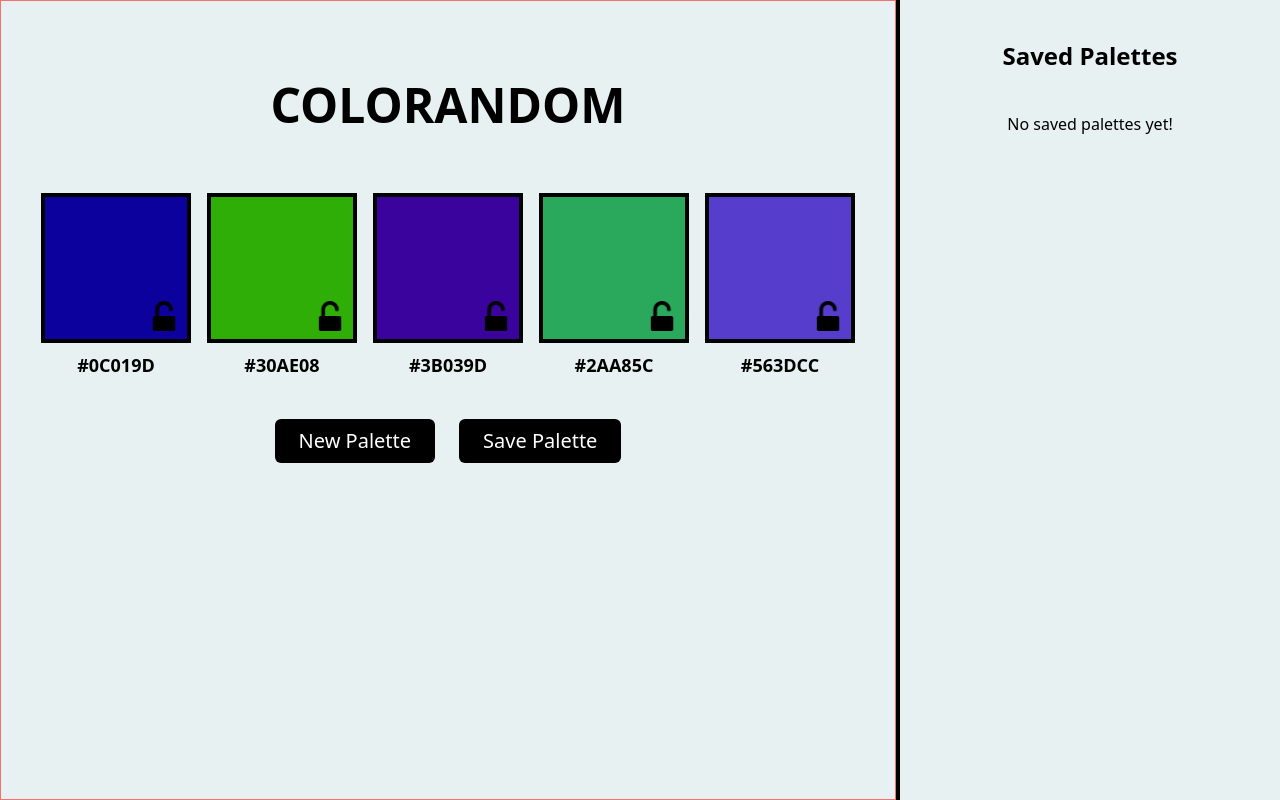
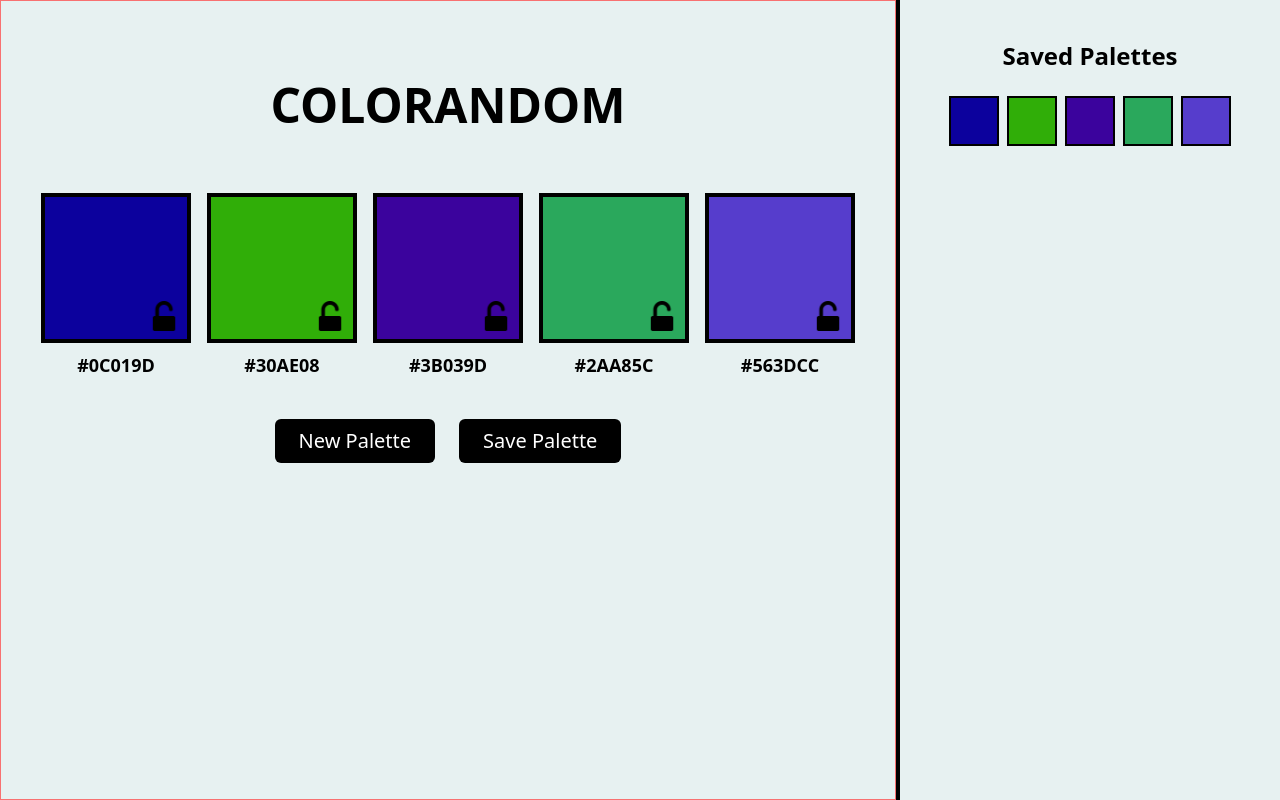
Before and after one commit to Jesusborjas006/coloRandom, a React (Vite) app: page / in a window 1280 px wide. Both pictures are taken after a click on the button "Save Palette". Built offline with nearby package versions, Linux system fonts and the light colour scheme.

Commit message:
Will add function to add to saved palettes

```diff
--- a/src/App.tsx
+++ b/src/App.tsx
@@ -3,6 +3,7 @@ import CardColors from "./components/CardColors";
 import SavedPalettes from "./components/SavedPalettes";
 import Title from "./components/Title";
 import { generateHexCode } from "./utils";
+import { HexCodesType } from "./utils/types";
 
 function App() {
   const [hexCodes, setHexCodes] = useState([
@@ -32,9 +33,9 @@ function App() {
       isLocked: false,
     },
   ]);
-  const [savedColorPalettes, setSavedColorPalettes] = useState([]);
-
-  console.log(hexCodes);
+  const [savedColorPalettes, setSavedColorPalettes] = useState<
+    HexCodesType[][]
+  >([]);
 
   const handleOnClick = () => {
     const newHexCode = hexCodes.map((card) => {
@@ -56,6 +57,10 @@ function App() {
     setHexCodes(updatedCards);
   };
 
+  const addToSavedPalettes = (currentDisplayed: HexCodesType[]) => {
+    setSavedColorPalettes([...savedColorPalettes, currentDisplayed]);
+  };
+
   return (
     <main className="text-center flex">
       <section className="w-[70%] border border-red-400">
@@ -64,6 +69,7 @@ function App() {
           hexCodes={hexCodes}
           handleOnClick={handleOnClick}
           handleToggle={handleToggle}
+          addToSavedPalettes={addToSavedPalettes}
         />
       </section>
       <SavedPalettes savedColorPalettes={savedColorPalettes} />
--- a/src/components/CardColors.tsx
+++ b/src/components/CardColors.tsx
@@ -6,12 +6,14 @@ interface CardColorsProps {
   hexCodes: HexCodesType[];
   handleOnClick: () => void;
   handleToggle: (cardId: number) => void;
+  addToSavedPalettes: (currentDisplayed: HexCodesType[]) => void;
 }
 
 export const CardColors = ({
   hexCodes,
   handleOnClick,
   handleToggle,
+  addToSavedPalettes,
 }: CardColorsProps) => {
   const cardElements = hexCodes.map((card) => (
     <div key={card.id}>
@@ -44,7 +46,10 @@ export const CardColors = ({
         >
           New Palette
         </button>
-        <button className="bg-black text-white px-6 py-2 rounded-md text-xl mt-10">
+        <button
+          className="bg-black text-white px-6 py-2 rounded-md text-xl mt-10"
+          onClick={() => addToSavedPalettes(hexCodes)}
+        >
           Save Palette
         </button>
       </div>
--- a/src/components/SavedPalettes.tsx
+++ b/src/components/SavedPalettes.tsx
@@ -1,15 +1,31 @@
 import { HexCodesType } from "../utils/types";
 
 interface SavedPalettesProps {
-  savedColorPalettes: HexCodesType[] | [];
+  savedColorPalettes: HexCodesType[][];
 }
 
 const SavedPalettes = ({ savedColorPalettes }: SavedPalettesProps) => {
+  const savedPaletteElements = savedColorPalettes.map(
+    (palette, paletteIndex) => (
+      <div key={paletteIndex} className="flex gap-x-2 justify-center my-6">
+        {palette.map((color, colorIndex) => (
+          <div
+            key={colorIndex}
+            className="h-[50px] w-[50px] border-2 border-black"
+            style={{ backgroundColor: `#${color.color}` }}
+          ></div>
+        ))}
+      </div>
+    )
+  );
+
   return (
     <section className="w-[30%] border-l-4 border-black h-screen">
       <h2 className="font-extrabold text-2xl mt-10">Saved Palettes</h2>
-      {!savedColorPalettes.length && (
+      {!savedColorPalettes.length ? (
         <p className="mt-10">No saved palettes yet!</p>
+      ) : (
+        savedPaletteElements
       )}
     </section>
   );
```
